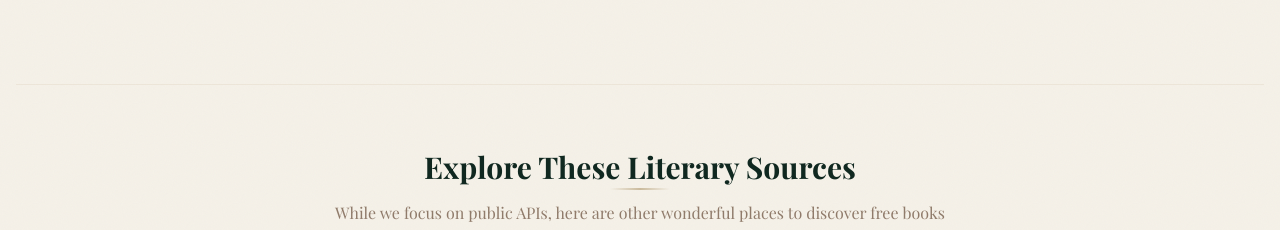
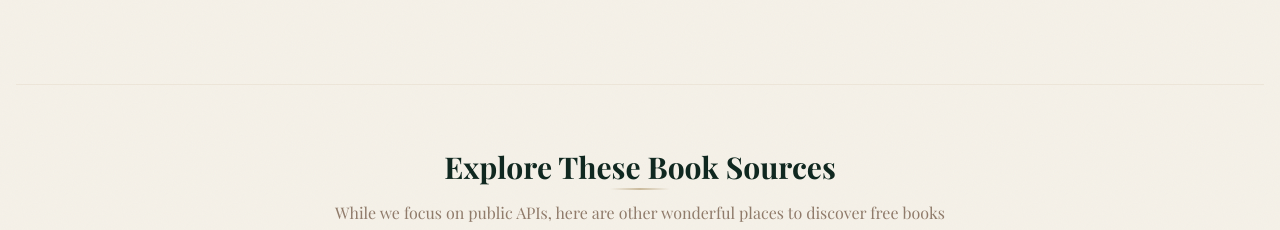
Before and after one commit to elupregwen/2026projects, a plain HTML site: page intermediate/bookfinder.html in a window 1280 px wide. Shown: the part 570-800 px from the top of the page. Drawn offline with nearby package versions, Linux system fonts and the light colour scheme.

Commit message:
Update bookfinder.html

```diff
--- a/intermediate/bookfinder.html
+++ b/intermediate/bookfinder.html
@@ -346,7 +346,7 @@
         <div class="mb-20 pt-16 border-t border-khaki/20">
             <div class="text-center mb-12">
                 <h2 class="text-3xl font-serif font-bold text-darkgreen mb-4 golden-accent">
-                    Explore These Literary Sources
+                    Explore These Book Sources
                 </h2>
                 <p class="text-noir/60 max-w-2xl mx-auto font-serif">
                     While we focus on public APIs, here are other wonderful places to discover free books
```
